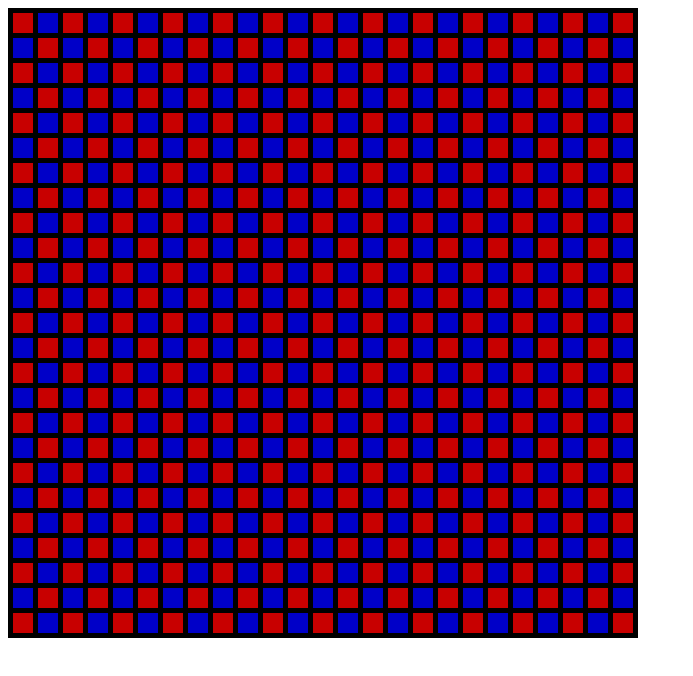
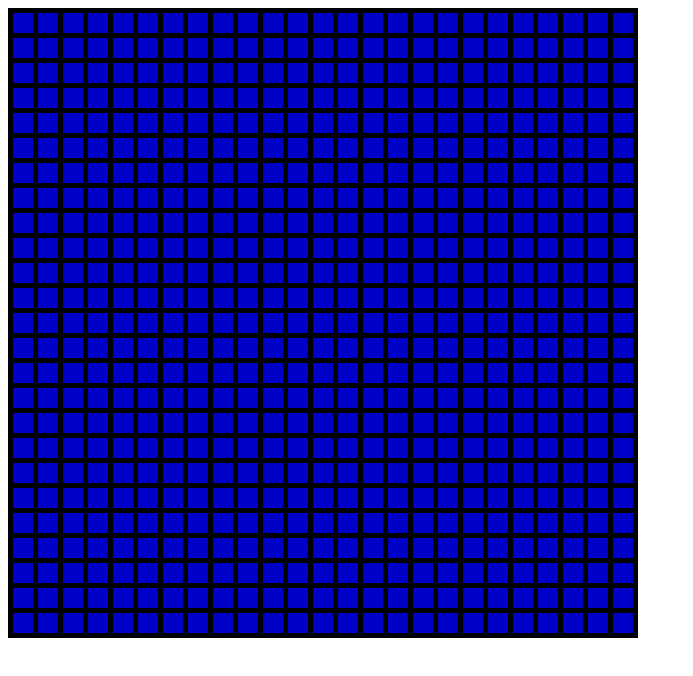
Before and after one commit to hgmtrebing/React-Game-Of-Life, a React app: page / in a window 1280 px wide. Shown: the top 676 px of the page, without its empty margins (0-693 px from the left). Built offline with nearby package versions, Linux system fonts and the light colour scheme.

Commit message:
Addition of ability to click on a cell and change it's color.

```diff
--- a/public/index.html
+++ b/public/index.html
@@ -2,7 +2,7 @@
 <html lang="en">
 <head>
     <meta charset="UTF-8">
-    <title>Title</title>
+    <title>Conway's Game of Life</title>
 </head>
 <body>
 <div id="root"></div>
--- a/src/ui/board.tsx
+++ b/src/ui/board.tsx
@@ -41,6 +41,8 @@ export class GolBoard extends React.Component<GolBoardProps, GolBoardState> {
             tick: 0,
             cells: cells
         }
+
+        this.onClick = this.onClick.bind(this);
     }
 
     update() {
@@ -61,7 +63,15 @@ export class GolBoard extends React.Component<GolBoardProps, GolBoardState> {
                 let xCellStart = x * this.props.cellSize + ((1+x) * this.props.cellBorder);
                 let yCellStart = y * this.props.cellSize + ((1+y) * this.props.cellBorder);
 
+                /*
                 if ( (x % 2 == 0 && y % 2 == 0) || (x % 2 == 1 && y % 2 == 1)) {
+                    context.fillStyle = 'rgb(200, 0, 0)';
+                } else {
+                    context.fillStyle = 'rgb(0, 0, 200)';
+                }
+                 */
+
+                if (this.state.cells[x][y].isLiving) {
                     context.fillStyle = 'rgb(200, 0, 0)';
                 } else {
                     context.fillStyle = 'rgb(0, 0, 200)';
@@ -73,7 +83,33 @@ export class GolBoard extends React.Component<GolBoardProps, GolBoardState> {
 
     }
 
+    onClick(event: any) {
+        let xLocation = event.nativeEvent.offsetX;
+        let yLocation = event.nativeEvent.offsetY;
+
+        let cellSize = this.props.cellSize + this.props.cellBorder;
+
+        let column = Math.floor(xLocation / cellSize);
+        let row = Math.floor(yLocation / cellSize);
+
+        if (xLocation % cellSize < this.props.cellBorder || yLocation % cellSize < this.props.cellBorder) {
+            return;
+        }
+
+        let cells = this.state.cells;
+        let tick = this.state.tick;
+        cells[column][row].isLiving = !cells[column][row].isLiving;
+        this.setState({
+            cells: cells,
+            tick: tick
+        })
+    }
+
     componentDidMount() {
+        this.update();
+    }
+
+    componentDidUpdate(prevProps: Readonly<GolBoardProps>, prevState: Readonly<GolBoardState>, snapshot?: any) {
         this.update();
     }
 
@@ -82,7 +118,7 @@ export class GolBoard extends React.Component<GolBoardProps, GolBoardState> {
         var height = (this.props.height * this.props.cellSize) + ((1 +this.props.height) * this.props.cellBorder);
         return (
             <div id={"gol-board"}>
-                <canvas ref={this.canvasRef} width={width} height={height}>
+                <canvas onClick={this.onClick} ref={this.canvasRef} width={width} height={height}>
 
                 </canvas>
             </div>
```
Also changed, not shown: resources.txt.
